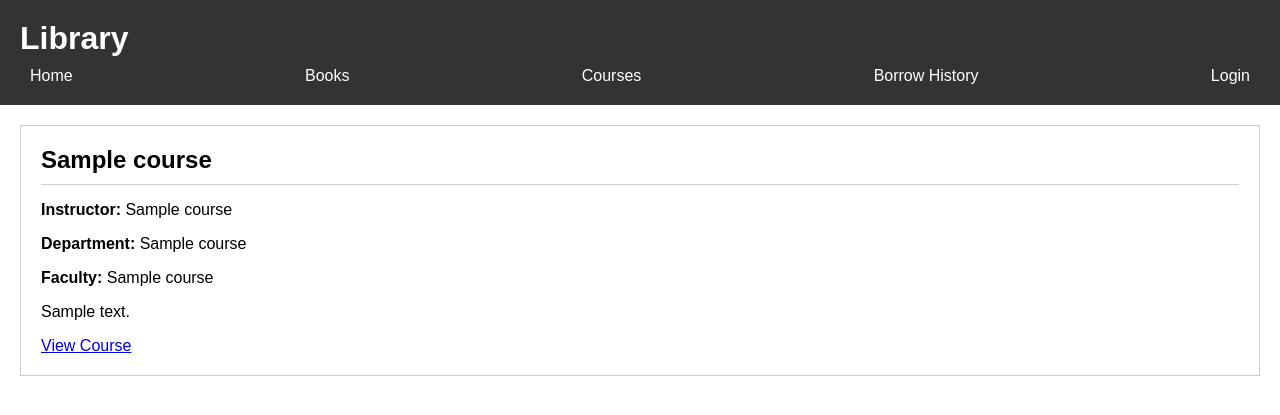
After one commit to Jamel-miraoui/405-Method-Not-Allowed-Integration-Project-, a PHP site: page /Courses.php in a window 1280 px wide. The commit adds this page. Shown: the top 415 px of the page. Run offline with PHP 8.4, Linux system fonts and the light colour scheme; tables that the repository leaves empty hold one stand-in row (values such as "Sample post").

Commit message:
26/3/2023
new sruf

```diff
--- /dev/null
+++ b/ahmed attampt/Courses.php
@@ -0,0 +1,56 @@
+<!DOCTYPE html>
+<html lang="en">
+<head>
+    <meta charset="UTF-8">
+    <title>Courses</title>
+    <link rel="stylesheet" href="css/style.css">
+</head>
+<body>
+<header>
+		<h1>Library</h1>
+		<nav>
+			<ul>
+				<li><a href="#">Home</a></li>
+				<li><a href="books.php">Books</a></li>
+				<li><a href="Courses.php">Courses</a></li>
+				<li><a href="#">Borrow History</a></li>
+				<li><a href="#">Login</a></li>
+			</ul>
+		</nav>
+	</header>
+    <main>
+        <?php
+            //connect to the database
+            $conn = mysqli_connect("localhost", "username", "password", "lib_db");
+
+            //check connection
+            if (!$conn) {
+                die("Connection failed: " . mysqli_connect_error());
+            }
+
+            //retrieve course data from database
+            $sql = "SELECT * FROM Courses";
+            $result = mysqli_query($conn, $sql);
+
+            //display course data
+            if (mysqli_num_rows($result) > 0) {
+                while($row = mysqli_fetch_assoc($result)) {
+                    echo "<div class='course'>";
+                    echo "<h2>" . $row["title"] . "</h2>";
+                    echo "<p><strong>Instructor:</strong> " . $row["instructor_name"] . "</p>";
+                    echo "<p><strong>Department:</strong> " . $row["department_name"] . "</p>";
+                    echo "<p><strong>Faculty:</strong> " . $row["faculty_name"] . "</p>";
+                    echo "<p>" . $row["description"] . "</p>";
+                    echo "<a href='" . $row["course_url"] . "' target='_blank'>View Course</a>";
+                    echo "</div>";
+                }
+            } else {
+                echo "<p>No courses available at this time.</p>";
+            }
+
+            //close database connection
+            mysqli_close($conn);
+        ?>
+    </main>
+</body>
+</html>
--- a/ahmed attampt/style.css
+++ b/ahmed attampt/css/style.css
@@ -48,7 +48,19 @@ h2 {
 }
 
 .book {
-	margin: 10px;
+	margin: 71px;
+	margin-top: 10px;
+	margin-bottom: 20px;
 	padding: 10px;
-	background-color: #f9f9
+	background-color: rgba(137, 134, 134, 0.6)
 }
+.course {
+    border: 1px solid #ccc;
+    padding: 20px;
+    margin-bottom: 20px;
+}
+
+a {
+    display: block;
+    margin-top: 10px;
+}
```
Also changed, not shown: ahmed attampt/books.php (+6 -8 lines), ahmed attampt/index.php (+7 -2 lines), ahmed attampt/css/style2.css (renamed from ahmed attampt/style2.css).
